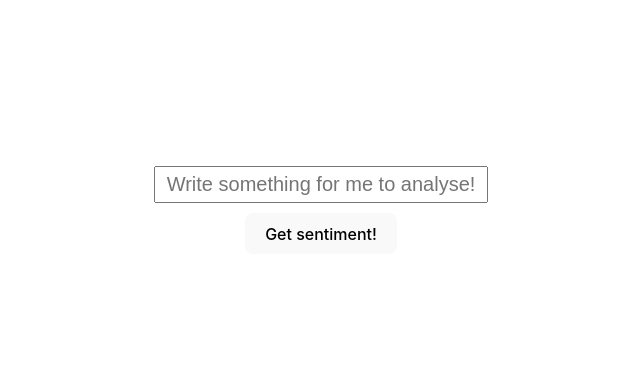
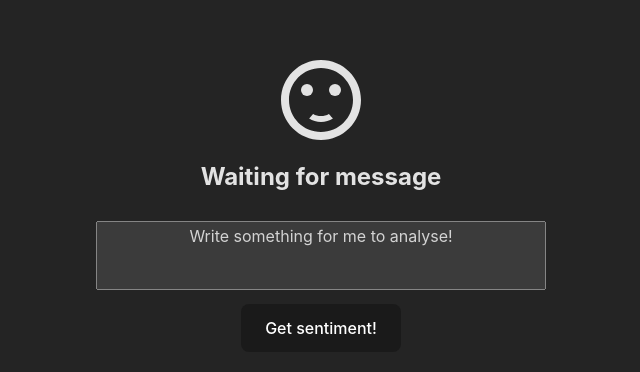
Before and after one commit to theMsH/sentiment-frontend, a React (Vite) app: page / in a window 1280 px wide. Shown: the part 198-570 px from the top of the page, without its empty margins (319-959 px from the left). Built offline with nearby package versions, Linux system fonts and the light colour scheme.

Commit message:
Finish styling and added icons, modify textfield and fakebackend

```diff
--- a/package.json
+++ b/package.json
@@ -10,6 +10,10 @@
     "preview": "vite preview"
   },
   "dependencies": {
+    "@emotion/react": "^11.14.0",
+    "@emotion/styled": "^11.14.0",
+    "@mui/icons-material": "^6.4.4",
+    "@mui/material": "^6.4.4",
     "react": "^19.0.0",
     "react-dom": "^19.0.0"
   },
--- a/src/App.css
+++ b/src/App.css
@@ -1,10 +1,49 @@
 #root {
-  max-width: 1280px;
+  width: 100%;
+  max-width: 450px;
   margin: 0 auto;
-  padding: 10px;
+  padding: 20px;
   text-align: center;
 }
 
-.spacer-10 {
-  margin-bottom: 10px;
+p,h2,h3 {
+  margin: 0;
+  word-break: break-word;
 }
+
+.result-icon {
+  height: 100px;
+  width: 100px;
+  place-content: center;
+}
+
+.result-icon>svg {
+  scale: 4;
+}
+
+section {
+  display: flex;
+  flex-direction: column;
+  gap: 10px;
+  align-items: center;
+  padding: 20px 20px 20 0px;
+}
+section.sent-message {
+  height: 200px;
+}
+
+.message-form {
+  width: 100%;
+}
+.message-form>textarea {
+  width: 100%;
+  padding: 0.2em 0.5em 0.2em 0.5em;
+  font-size: 1em;
+  box-sizing: border-box;
+  font-family: inherit;
+  resize: none;
+}
+textarea::placeholder {
+  text-align: center;
+  color: rgb(211, 211, 211);
+}
--- a/src/App.tsx
+++ b/src/App.tsx
@@ -1,49 +1,102 @@
 import { useState } from 'react'
 import './App.css'
 import { getRandomSentiment, SentimentResponse } from './services/sentiment'
+import SentimentVeryDissatisfiedIcon from '@mui/icons-material/SentimentVeryDissatisfied';
+import SentimentNeutralIcon from '@mui/icons-material/SentimentNeutral';
+import SentimentSatisfiedAltIcon from '@mui/icons-material/SentimentSatisfiedAlt';
+import SentimentSatisfiedIcon from '@mui/icons-material/SentimentSatisfied';
+import MoodBadIcon from '@mui/icons-material/MoodBad';
+import CircularProgress from '@mui/material/CircularProgress';
+
+
 
 function App() {
   const [message, setMessage] = useState("")
+  const [sentMessage, setSentMessage] = useState("")
   const [loading, setLoading] = useState(false)
   const [result, setResult] = useState<SentimentResponse>({"sentiment": ""})
 
 
+  const sentimentToIcon = (sentiment: String) => {
+    if (sentiment == "positive") {
+      return <SentimentSatisfiedAltIcon/>
+    }
+    else if (sentiment == "neutral") {
+      return <SentimentNeutralIcon/>
+    }
+    else if (sentiment == "negative") {
+      return <SentimentVeryDissatisfiedIcon/>
+    }
+    else if (sentiment == "error") {
+      return <MoodBadIcon/>
+    }
+    else return <SentimentSatisfiedIcon/>
+  }
+  const handleSentimentMessage = () => {
+    if (result.sentiment == "error") {
+      return <h2>Oops!</h2>
+    }
+    else if (result.sentiment) {
+      return <h2>Your message is {result.sentiment}!</h2>
+    }
+    else return <h2>Waiting for message</h2>
+  }
+
+
   const onSubmit = async (event: React.FormEvent) => {
     event.preventDefault()
+    setSentMessage(message)
 
     setLoading(true)
     try {
       const result = await getRandomSentiment()
-      if (result) {
-        setResult(result)
-      }
+      setResult(result)
+      setMessage("")
     }
     catch (e: unknown) {
+      setResult({"sentiment": "error"})
       if (e instanceof Error) {
-        console.error(e)  // Tähän tulee backendin errorhandler joskus
+        console.error(e)
+        if (e.message == "500") {
+          setSentMessage("Something went wrong, please try again!")
+        }
       }
-      else console.error(e)
+      else {
+        console.error(e)
+        setSentMessage("Something went wrong, please try again!")
+      }
     }
     setLoading(false)
   }
 
+
   return (
     <>
-      <p>{result.sentiment}</p>
-      <form onSubmit={onSubmit}>
-        <input required
-          max="250"
-          type="text"
-          placeholder="Write something for me to analyse!"
-          value={message}
-          onChange={(e) => setMessage(e.target.value)}
-        />
-        <div className="spacer-10"/>
-        {loading
-          ? <button disabled>Get sentiment!</button>
-          : <button type="submit">Get sentiment!</button>
-        }
-      </form>
+      <section>
+        <div className="result-icon">{sentimentToIcon(result.sentiment)}</div>
+        {handleSentimentMessage()}
+        {sentMessage? <p>"{sentMessage}"</p> : <p></p>}
+      </section>
+      <div style={{margin: 20}}></div>
+      <section>
+        <form className="message-form" onSubmit={onSubmit}>
+          <textarea required
+            disabled={loading}
+            rows={3}
+            name="message"
+            maxLength={250}
+            placeholder="Write something for me to analyse!"
+            value={message}
+            onChange={(e) => {setMessage(e.target.value); setResult({"sentiment": ""})}}
+          />
+          <div style={{margin: 10}}></div>
+          <div>{
+            loading
+            ? <button disabled><CircularProgress size="1.9em" thickness={3}/></button>
+            : <button type="submit">Get sentiment!</button>
+          }</div>
+        </form>
+      </section>
     </>
   )
 }
--- a/src/index.css
+++ b/src/index.css
@@ -1,7 +1,7 @@
 :root {
   font-family: Inter, system-ui, Avenir, Helvetica, Arial, sans-serif;
 
-  color-scheme: light dark;
+  color-scheme: dark;
   color: rgba(255, 255, 255, 0.87);
   background-color: #242424;
 
@@ -29,6 +29,8 @@ button {
   background-color: #1a1a1a;
   cursor: pointer;
   transition: border-color 0.25s;
+  width: 10em;
+  height: 3em;
 }
 button:hover {
   border-color: #646cff;
@@ -37,23 +39,8 @@ button:focus,
 button:focus-visible {
   outline: 4px auto -webkit-focus-ring-color;
 }
-
-input {
-  padding: 5px;
-  text-align: center;
-  font-size: 20px;
-  min-width: 320px;
+button:disabled {
+  outline: none;
+  border: none;
+  cursor: default;
 }
-
-@media (prefers-color-scheme: light) {
-  :root {
-    color: #213547;
-    background-color: #ffffff;
-  }
-  a:hover {
-    color: #747bff;
-  }
-  button {
-    background-color: #f9f9f9;
-  }
-}
--- a/src/services/sentiment.ts
+++ b/src/services/sentiment.ts
@@ -20,11 +20,10 @@ export async function getRandomSentiment() {
             default:
                 response = { "sentiment": "negative" }
         }
-        await delay(2500) // Fake response delay
-
+        await delay(1500) // Fake response delay
         return response
     }
     catch {
-        new Error("500") // Fake status
+        throw new Error("500") // Fake status
     }
 }
```
Also changed, not shown: 1 other file (tests, documents, lock files or other folders).
